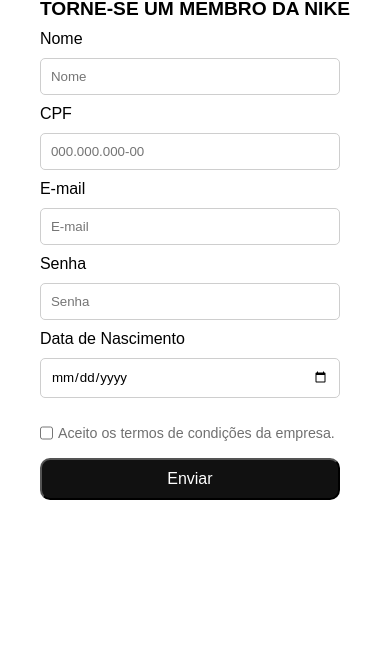
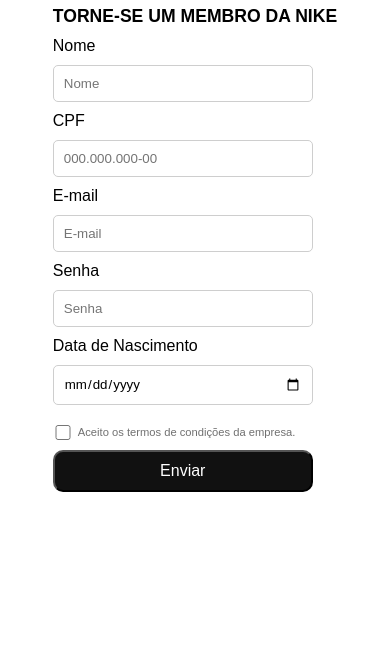
Before and after one commit to lucasgomesdacruz/Nike.com, a plain HTML site: page formolario.html in a window 390 px wide. Shown: the part 187-844 px from the top of the page. Drawn offline with nearby package versions, Linux system fonts and the light colour scheme; files that its build step writes are made by us from their sources.

Commit message:
Update style-formolario.css

```diff
--- a/css-formolario/style-formolario.css
+++ b/css-formolario/style-formolario.css
@@ -43,7 +43,7 @@ form {
 }
 
 input {
-    max-width: 400px;
+    width: 400px;
     margin-top: 10px;
     margin-bottom: 10px;
     padding: 10px;
@@ -91,11 +91,11 @@ input {
     }
 
     h1 {
-        font-size: 1.2rem;
+        font-size: 1.1rem;
     }
 
     input {
-        max-width: 300px;
+        width: 260px;
     }
     .checkbox {
         display: flex;
@@ -103,15 +103,17 @@ input {
 
     }
     .checkbox label {
-        font-size: 0.89rem;
+        font-size: 0.70rem;
     }
 
     .checkbox input {
         margin-right: 5px;
+        height: 15px;
+
     }
 
     .btn-enviar {
-        max-width: 300px;
+        max-width: 260px;
     }
 
 }
```
